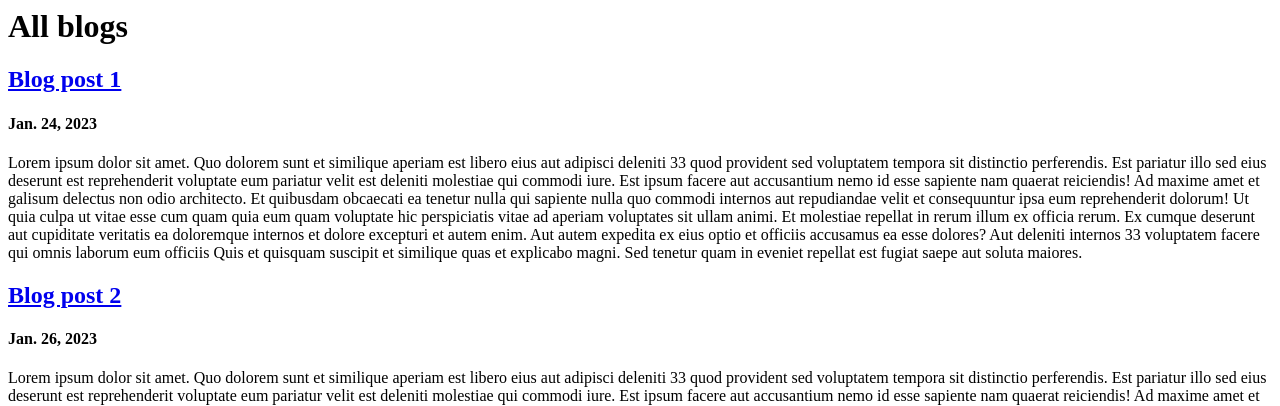
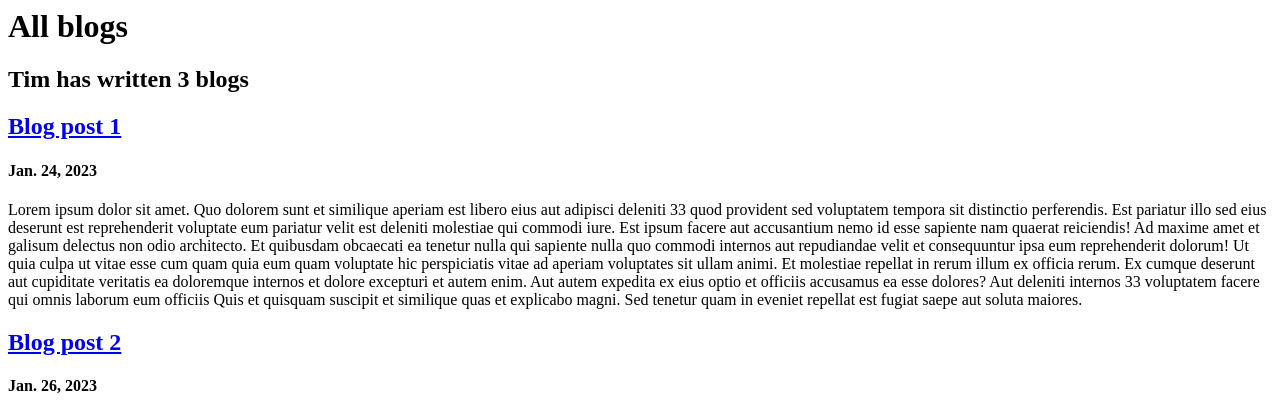
Before and after one commit to TimothyJNeale/training-personal_portfolio, a Django app: page /blog/ in a window 1280 px wide. Shown: the top 406 px of the page. Run offline with Django 4.2, Linux system fonts and the light colour scheme; data comes from the database, SQL or seed files in the repository.

Commit message:
Added Blog count message to all_blogs page

```diff
--- a/blog/templates/blog/all_blogs.html
+++ b/blog/templates/blog/all_blogs.html
@@ -1,4 +1,6 @@
 <h1>All blogs</h1>
+
+<h2>Tim has written {{ blogs.count }} blog{{ blogs.count|pluralize}}</h2>
 
 {% for blog in blogs %}
 
```
